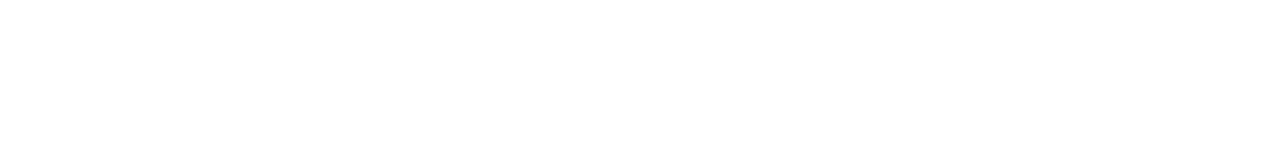
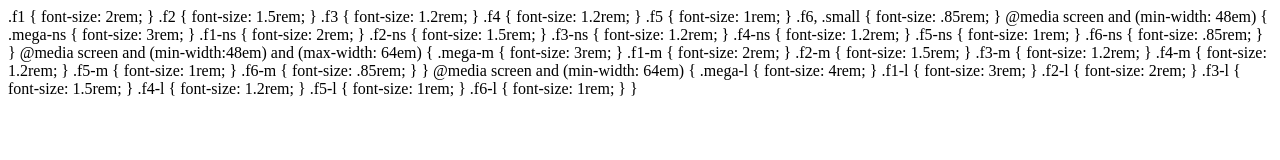
Before and after one commit to mrmrs/css-type-scale, a website: page index.html in a window 1280 px wide. Drawn offline with Linux system fonts and the light colour scheme.

Commit message:
Adding css contents to html file for documentation

```diff
--- a/index.html
+++ b/index.html
@@ -12,5 +12,44 @@
     <link rel="stylesheet" href="type-scale.css">
   </head>
   <body>
-  </body>
+.f1    { font-size: 2rem; }
+.f2    { font-size: 1.5rem; }
+.f3    { font-size: 1.2rem; }
+.f4    { font-size: 1.2rem; }
+.f5    { font-size: 1rem; }
+.f6,
+.small { font-size: .85rem; }
+
+
+@media screen and (min-width: 48em) {
+.mega-ns { font-size: 3rem; }
+.f1-ns {   font-size: 2rem; }
+.f2-ns {   font-size: 1.5rem; }
+.f3-ns {   font-size: 1.2rem; }
+.f4-ns {   font-size: 1.2rem; }
+.f5-ns {   font-size: 1rem; }
+.f6-ns {   font-size: .85rem; }
+}
+
+@media screen and (min-width:48em) and (max-width: 64em) {
+.mega-m { font-size: 3rem; }
+.f1-m {   font-size: 2rem; }
+.f2-m {   font-size: 1.5rem; }
+.f3-m {   font-size: 1.2rem; }
+.f4-m {   font-size: 1.2rem; }
+.f5-m {   font-size: 1rem; }
+.f6-m {   font-size: .85rem; }
+}
+
+@media screen and (min-width: 64em) {
+.mega-l { font-size: 4rem; }
+.f1-l   { font-size: 3rem; }
+.f2-l   { font-size: 2rem; }
+.f3-l   { font-size: 1.5rem; }
+.f4-l   { font-size: 1.2rem; }
+.f5-l   { font-size: 1rem; }
+.f6-l   { font-size: 1rem; }
+}
+
+</body>
 </html>
```
